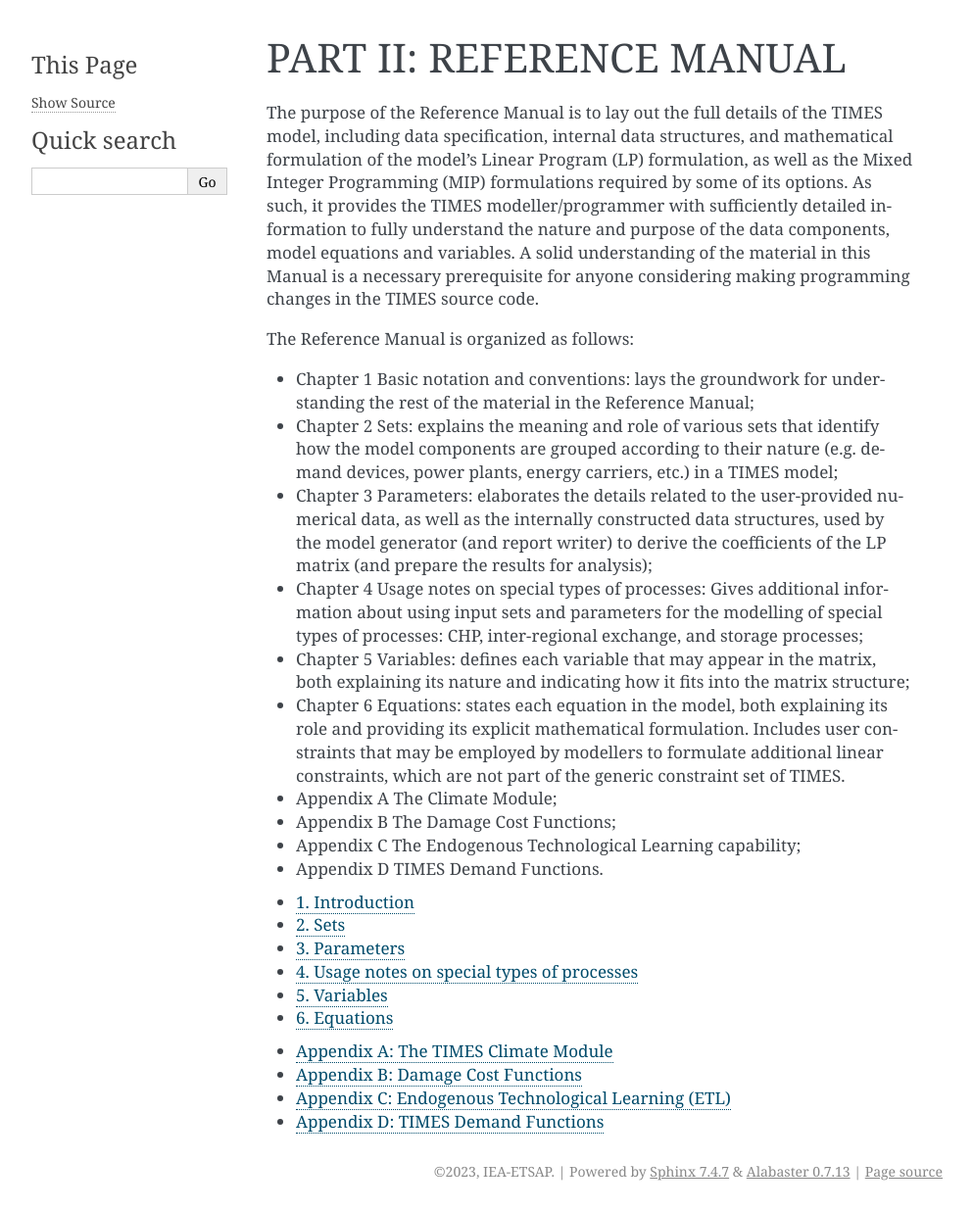
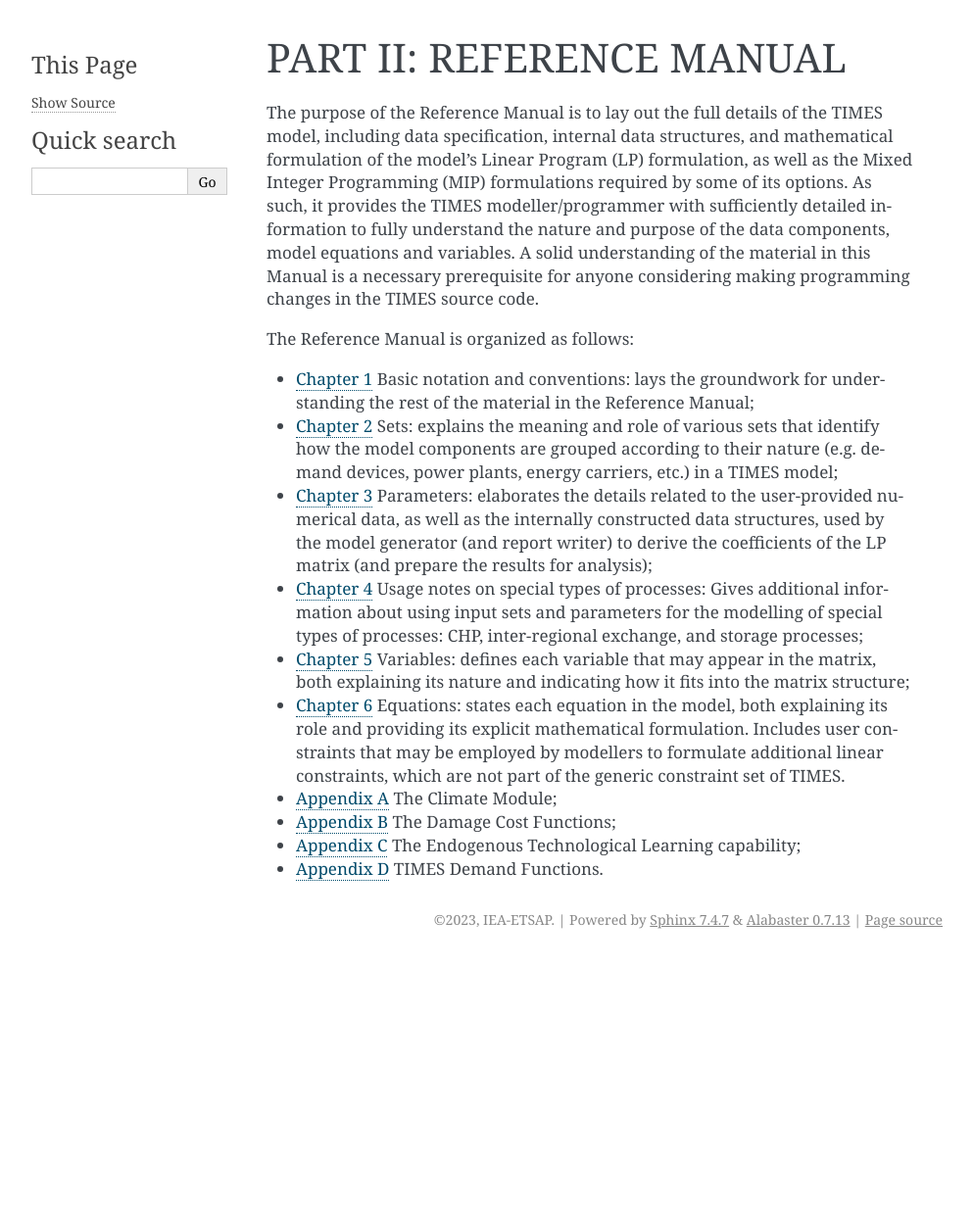
Before and after one commit to experimentarium/times, a Sphinx documentation site: the page built from docs/part-2/index.md, in a window 1280 px wide. Shown: the whole page at 98% size, without its empty margins (148-1141 px from the left). Built offline with Sphinx 7.4.7, drawn with Linux system fonts in a browser that asks for light colours; after the commit the page ends 978 px from its top, so only the background shows below that.

Commit message:
Improve landing pages of Parts I and II (#87)

````diff
--- a/docs/part-2/index.md
+++ b/docs/part-2/index.md
@@ -4,19 +4,20 @@ The purpose of the Reference Manual is to lay out the full details of the TIMES
 
 The Reference Manual is organized as follows:
 
-- Chapter 1 Basic notation and conventions: lays the groundwork for understanding the rest of the material in the Reference Manual;
-- Chapter 2 Sets: explains the meaning and role of various sets that identify how the model components are grouped according to their nature (e.g. demand devices, power plants, energy carriers, etc.) in a TIMES model;
-- Chapter 3 Parameters: elaborates the details related to the user-provided numerical data, as well as the internally constructed data structures, used by the model generator (and report writer) to derive the coefficients of the LP matrix (and prepare the results for analysis);
-- Chapter 4 Usage notes on special types of processes: Gives additional information about using input sets and parameters for the modelling of special types of processes: CHP, inter-regional exchange, and storage processes;
-- Chapter 5 Variables: defines each variable that may appear in the matrix, both explaining its nature and indicating how it fits into the matrix structure;
-- Chapter 6 Equations: states each equation in the model, both explaining its role and providing its explicit mathematical formulation. Includes user constraints that may be employed by modellers to formulate additional linear constraints, which are not part of the generic constraint set of TIMES.
-- Appendix A The Climate Module;
-- Appendix B The Damage Cost Functions;
-- Appendix C The Endogenous Technological Learning capability;
-- Appendix D TIMES Demand Functions.
+- {numref}`Chapter %s <part-2-intro>` Basic notation and conventions: lays the groundwork for understanding the rest of the material in the Reference Manual;
+- {numref}`Chapter %s <sets>` Sets: explains the meaning and role of various sets that identify how the model components are grouped according to their nature (e.g. demand devices, power plants, energy carriers, etc.) in a TIMES model;
+- {numref}`Chapter %s <parameters>` Parameters: elaborates the details related to the user-provided numerical data, as well as the internally constructed data structures, used by the model generator (and report writer) to derive the coefficients of the LP matrix (and prepare the results for analysis);
+- {numref}`Chapter %s <usage-notes-on-special-types>` Usage notes on special types of processes: Gives additional information about using input sets and parameters for the modelling of special types of processes: CHP, inter-regional exchange, and storage processes;
+- {numref}`Chapter %s <variables>` Variables: defines each variable that may appear in the matrix, both explaining its nature and indicating how it fits into the matrix structure;
+- {numref}`Chapter %s <equations>` Equations: states each equation in the model, both explaining its role and providing its explicit mathematical formulation. Includes user constraints that may be employed by modellers to formulate additional linear constraints, which are not part of the generic constraint set of TIMES.
+- [Appendix A](part2-climate-module) The Climate Module;
+- [Appendix B](damage-cost-functions) The Damage Cost Functions;
+- [Appendix C](endogenous-technological-learning) The Endogenous Technological Learning capability;
+- [Appendix D](times-demand-functions) TIMES Demand Functions.
 
 ```{toctree}
 ---
+hidden:
 numbered:
 titlesonly:
 glob:
@@ -26,7 +27,7 @@ glob:
 
 ```{toctree}
 ---
-maxdepth: 1
+hidden:
 titlesonly:
 ---
 07-climate-module/index.md
````
Also changed, not shown: docs/part-1/01-introduction.md (+1 -0 lines), docs/part-1/13-history.md (+1 -0 lines), docs/part-1/index.md (+6 -5 lines), docs/part-2/01-introduction.md (+4 -3 lines).
